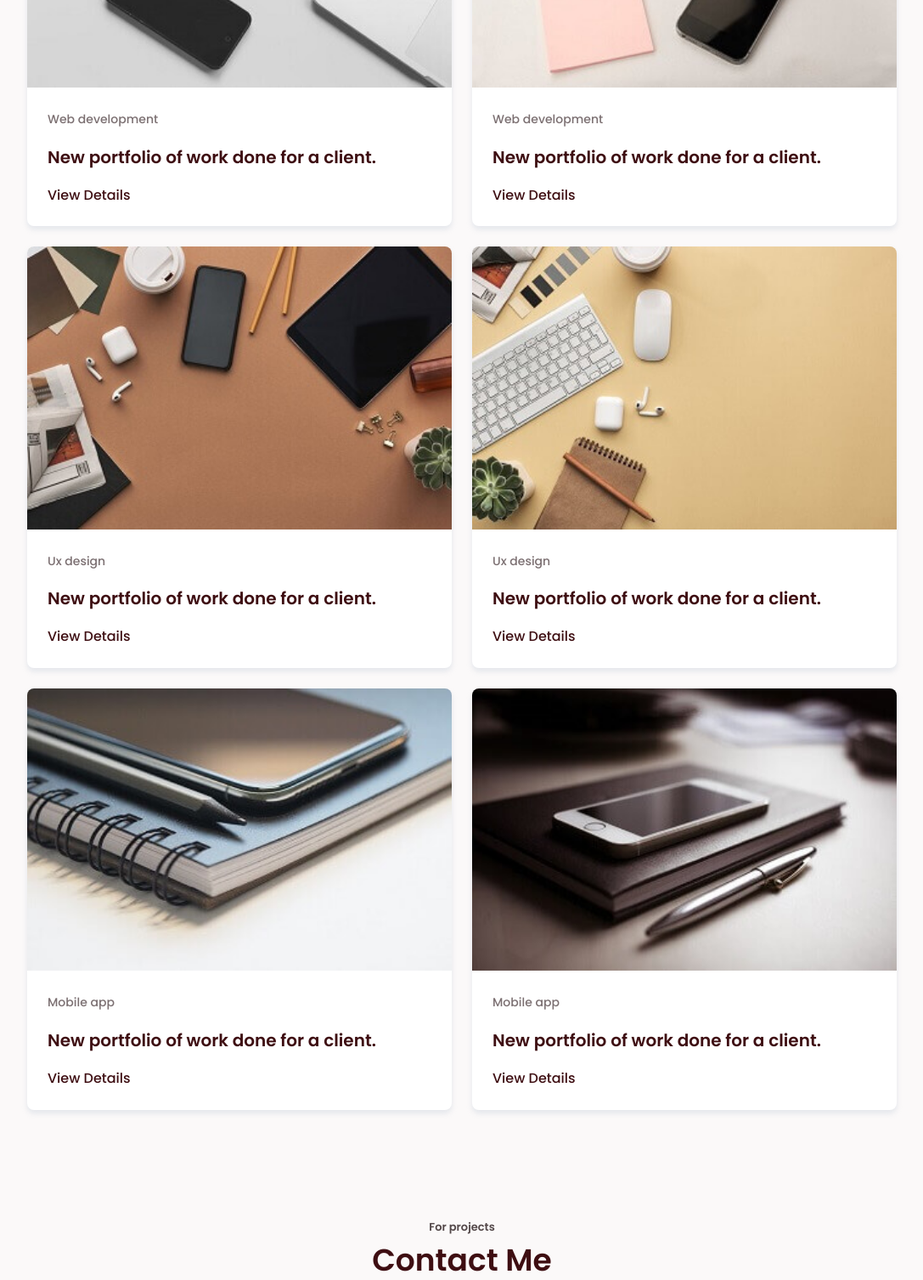
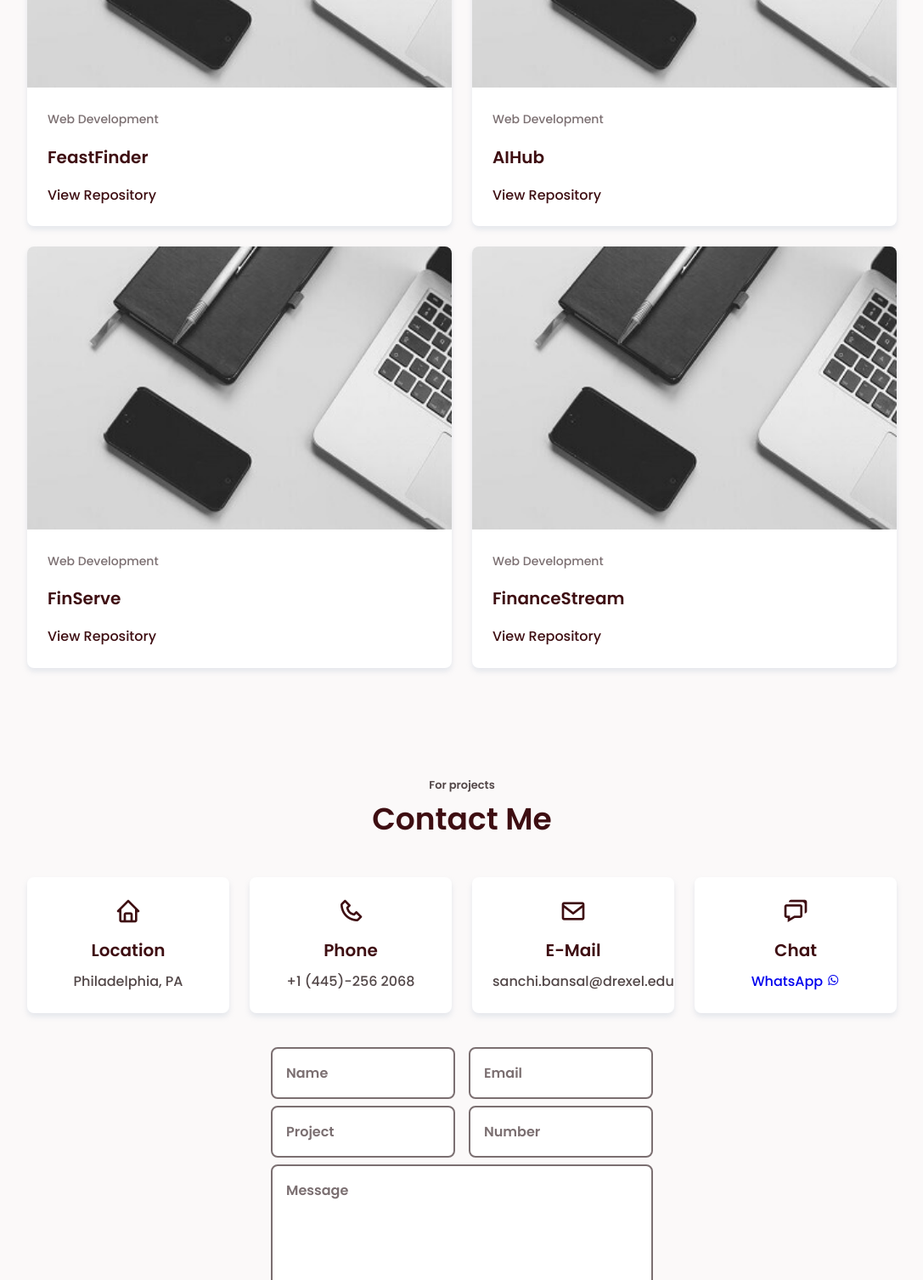
Before and after one commit to sb4486/sanchi-bansal, a plain HTML site: page index.html in a window 1280 px wide. Shown: the part 2960-4466 px from the top of the page at 85% size, without its empty margins (96-1183 px from the left). Drawn offline with nearby package versions, Linux system fonts and the light colour scheme.

Commit message:
Added Favicon, Updated Projects

```diff
--- a/index.html
+++ b/index.html
@@ -23,6 +23,12 @@
 		<link
 			rel="stylesheet"
 			href="assets/css/styles.css"
+		/>
+
+		<link
+			rel="icon"
+			type="image/x-icon"
+			href="assets/img/logo.png"
 		/>
 
 		<title>Sanchi Bansal</title>
@@ -406,154 +412,92 @@
 					<span
 						class="portfolio__item active-portfolio"
 						data-filter="all"
-						>All</span
+						>Web</span
 					>
-					<span
-						class="portfolio__item"
+					<!-- <span
+						class="portfolio__item active-portfolio"
 						data-filter=".web"
 						>Web</span
-					>
-					<span
-						class="portfolio__item"
-						data-filter=".ux"
-						>Ui/Ux</span
-					>
-					<span
-						class="portfolio__item"
-						data-filter=".app"
-						>App</span
-					>
+					> -->
 				</div>
 
 				<div class="portfolio__container bd-grid">
 					<div class="portfolio__content mix web">
-						<a href="#"
+						<a href="https://github.com/sb4486/feastfinder"
 							><img
 								src="assets/img/work1.jpg"
 								alt=""
 								class="portfolio__img"
 						/></a>
 						<div class="portfolio__data">
-							<span class="portfolio__subtitle">Web development</span>
-							<a href="#">
-								<h2 class="portfolio__title">
-									New portfolio of work done for a client.
-								</h2>
+							<span class="portfolio__subtitle">Web Development</span>
+							<a href="https://github.com/sb4486/feastfinder">
+								<h2 class="portfolio__title">FeastFinder</h2>
 							</a>
 							<a
-								href="#"
+								href="https://github.com/sb4486/feastfinder"
 								class="button button-link"
-								>View Details</a
+								>View Repository</a
 							>
 						</div>
 					</div>
 
 					<div class="portfolio__content mix web">
-						<a href="#"
+						<a href="https://github.com/sb4486/AIHub"
 							><img
-								src="assets/img/work2.jpg"
+								src="assets/img/work1.jpg"
 								alt=""
 								class="portfolio__img"
 						/></a>
 						<div class="portfolio__data">
-							<span class="portfolio__subtitle">Web development</span>
-							<a href="#">
-								<h2 class="portfolio__title">
-									New portfolio of work done for a client.
-								</h2>
+							<span class="portfolio__subtitle">Web Development</span>
+							<a href="https://github.com/sb4486/AIHub">
+								<h2 class="portfolio__title">AIHub</h2>
 							</a>
 							<a
-								href="#"
+								href="https://github.com/sb4486/AIHub"
 								class="button button-link"
-								>View Details</a
+								>View Repository</a
 							>
 						</div>
 					</div>
 
-					<div class="portfolio__content mix ux">
-						<a href="#"
+					<div class="portfolio__content mix web">
+						<a href="https://github.com/sb4486/FinServe"
 							><img
-								src="assets/img/work3.jpg"
+								src="assets/img/work1.jpg"
 								alt=""
 								class="portfolio__img"
 						/></a>
 						<div class="portfolio__data">
-							<span class="portfolio__subtitle">Ux design</span>
-							<a href="#">
-								<h2 class="portfolio__title">
-									New portfolio of work done for a client.
-								</h2>
+							<span class="portfolio__subtitle">Web Development</span>
+							<a href="https://github.com/sb4486/FinServe">
+								<h2 class="portfolio__title">FinServe</h2>
 							</a>
 							<a
-								href="#"
+								href="https://github.com/sb4486/FinServe"
 								class="button button-link"
-								>View Details</a
+								>View Repository</a
 							>
 						</div>
 					</div>
 
-					<div class="portfolio__content mix ux">
-						<a href="#"
+					<div class="portfolio__content mix web">
+						<a href="https://github.com/sb4486/FinanceStream"
 							><img
-								src="assets/img/work4.jpg"
+								src="assets/img/work1.jpg"
 								alt=""
 								class="portfolio__img"
 						/></a>
 						<div class="portfolio__data">
-							<span class="portfolio__subtitle">Ux design</span>
-							<a href="#">
-								<h2 class="portfolio__title">
-									New portfolio of work done for a client.
-								</h2>
+							<span class="portfolio__subtitle">Web Development</span>
+							<a href="https://github.com/sb4486/FinanceStream">
+								<h2 class="portfolio__title">FinanceStream</h2>
 							</a>
 							<a
-								href="#"
+								href="https://github.com/sb4486/FinanceStream"
 								class="button button-link"
-								>View Details</a
-							>
-						</div>
-					</div>
-
-					<div class="portfolio__content mix app">
-						<a href="#"
-							><img
-								src="assets/img/work5.jpg"
-								alt=""
-								class="portfolio__img"
-						/></a>
-						<div class="portfolio__data">
-							<span class="portfolio__subtitle">Mobile app</span>
-							<a href="#">
-								<h2 class="portfolio__title">
-									New portfolio of work done for a client.
-								</h2>
-							</a>
-							<a
-								href="#"
-								class="button button-link"
-								>View Details</a
-							>
-						</div>
-					</div>
-
-					<div class="portfolio__content mix app">
-						<a href="#"
-							><img
-								src="assets/img/work6.jpg"
-								alt=""
-								class="portfolio__img"
-						/></a>
-						<div class="portfolio__data">
-							<span class="portfolio__subtitle">Mobile app</span>
-							<a href="#">
-								<h2 class="portfolio__title">
-									New portfolio of work done for a client.
-								</h2>
-							</a>
-							<a
-								href="#"
-								class="button button-link"
-								>View Details</a
+								>View Repository</a
 							>
 						</div>
 					</div>
```
Also changed, not shown: assets/img/logo.png (added).
